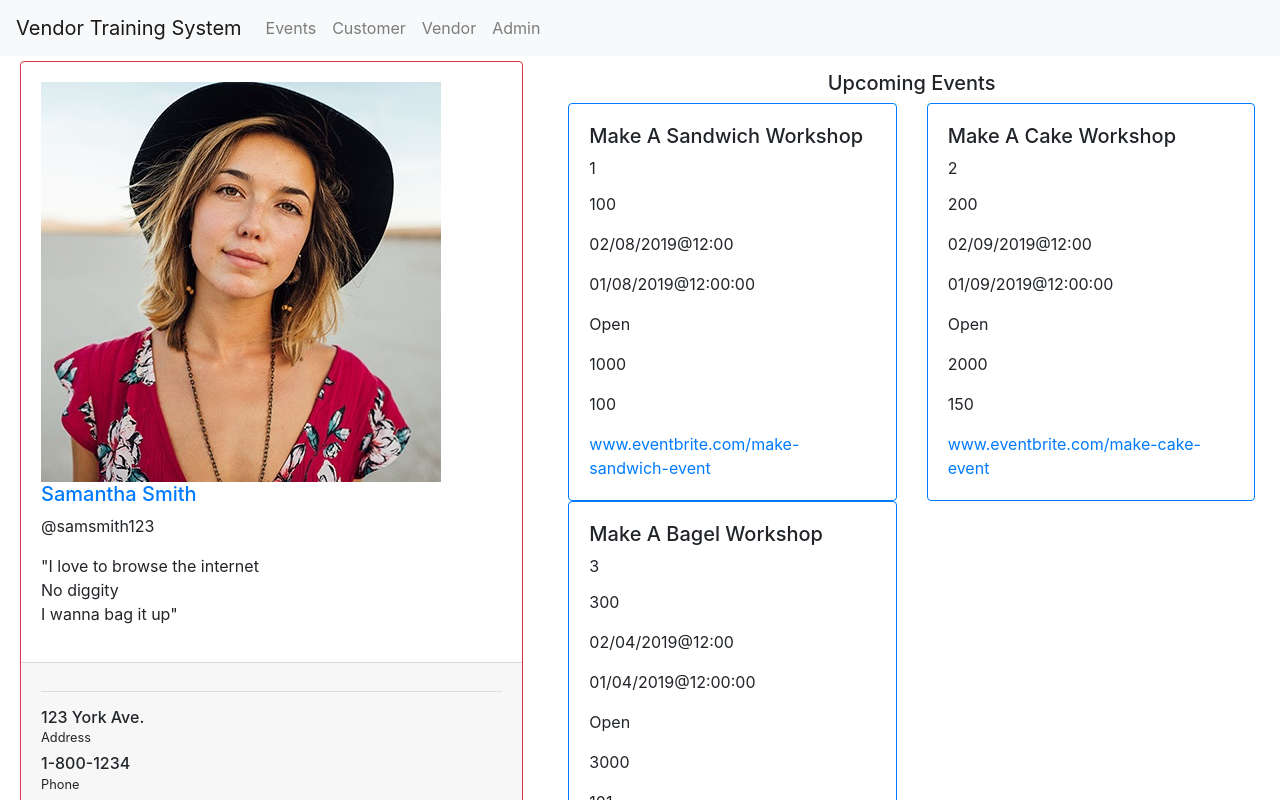
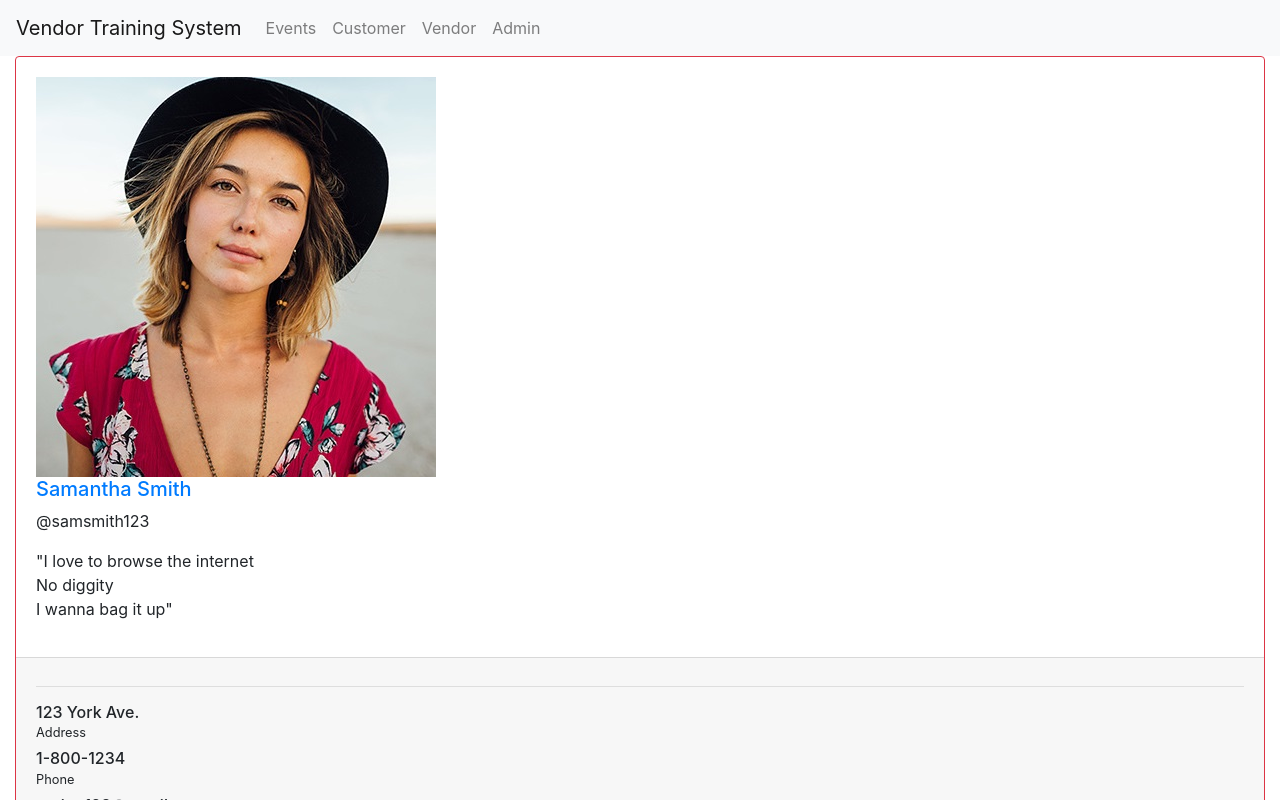
Before and after one commit to dave325/vendorTrainingSystem, an Angular app in the folder vendorTrainingSystem/: page /customer in a window 1280 px wide. Shown: the top 800 px of the page. Built offline with nearby package versions, Linux system fonts and the light colour scheme.

Commit message:
Updates to vendor and customer dashboards

```diff
--- a/vendorTrainingSystem/src/app/components/customer/customer-profile/customer-profile.component.css
+++ b/vendorTrainingSystem/src/app/components/customer/customer-profile/customer-profile.component.css
@@ -1,7 +1,3 @@
-.container-fluid {
-  margin: 5px;
-}
-
 img {
   max-width: 100%;
   max-height: 100%;
@@ -14,3 +10,8 @@ img {
 .events {
   margin-top: 10px;
 }
+
+
+#bottomContainer{
+  background-color: rgb(43, 42, 42);
+}
--- a/vendorTrainingSystem/src/app/components/customer/customer-profile/customer-profile.component.html
+++ b/vendorTrainingSystem/src/app/components/customer/customer-profile/customer-profile.component.html
@@ -1,6 +1,6 @@
 <div class="container-fluid">
   <div class="row">
-      <div class="col-md-5">
+    <div class="col-md-12">
       <div class="card border-danger card-user">
         <div class="card-body">
           <div class="author">
@@ -45,11 +45,13 @@
         </div>
       </div>
     </div>
-      <div class="col-md-7 events">
-        <h5 class="event-title">Upcoming Events</h5>
-        <div class="container">
+  </div>
+
+  <div id = "bottomContainer" class="row">
+    <div class="col-md-12 events">
+      <h1 id = "bottomContainerHeader" class="text-danger event-title">Upcoming Events</h1>
       <div class="row">
-                <div class="col-sm-6" *ngFor="let event of Events" >
+        <div class="col-sm-4 col-md-6 col-lg-4 mb-3" *ngFor="let event of Events">
           <div class="card border-primary">
             <div class="card-body">
               <h5 class="card-text">{{ event.name }}</h5>
@@ -68,4 +70,3 @@
     </div>
   </div>
 </div>
-</div>
--- a/vendorTrainingSystem/src/app/components/vendor/vendor-profile/vendor-profile.component.css
+++ b/vendorTrainingSystem/src/app/components/vendor/vendor-profile/vendor-profile.component.css
@@ -10,8 +10,24 @@ img {
   max-height: 100%;
 }
 
+a{
+  text-decoration-color: red;
+}
+
+a:hover{
+  text-decoration-color: red;
+  transition: tranform 2s;
+}
+
+
 .event-title {
   text-align: center;
+}
+
+
+
+#companyName{
+  text-shadow: -1px 0 white, 0 1px white, 1px 0 white, 0 -1px white;
 }
 
 
--- a/vendorTrainingSystem/src/app/components/vendor/vendor-profile/vendor-profile.component.html
+++ b/vendorTrainingSystem/src/app/components/vendor/vendor-profile/vendor-profile.component.html
@@ -1,13 +1,13 @@
 <div class="container-fluid">
   <!-- <div id="topContainer"> -->
-    <div id = "topContainer" class="row">
+  <div id="topContainer" class="row">
     <div class="col-md-5 my-3">
       <div class="card card-user">
         <div class="card-body">
           <div class="author">
             <a href="#">
-                <img class="avatar border-gray rounded" src="assets/img/bg5.jpg" alt="...">
-                <h3 class="name text-danger">Spring Vendor Services</h3>
+              <img class="card-img avatar border-gray rounded" src="assets/img/bg5.jpg" alt="...">
+                <h3 class="text-danger">Spring Vendor Services</h3>
             </a>
             <p class="description">
               @chetfaker
@@ -94,13 +94,14 @@
         </div>
       </div>
     </div>
-    </div> <!--Row-->
+  </div>
+  <!--Row-->
   <!-- </div> Top Container -->
-  <div id = "bottomContainer" class="row">
+  <div id="bottomContainer" class="row">
     <div class="col-md-12">
       <div class="event-title">
         <h1 class="text-danger">
-          <p id = "bottomContainerHeader" class = "mt-3 mb-4" >Events From Vendor</p>
+          <p id="bottomContainerHeader" class="mt-3 mb-4">Events From Vendor</p>
         </h1>
       </div>
       <!-- <div class="container"> -->
```
Lines whose indentation alone changed are shown as unchanged.
